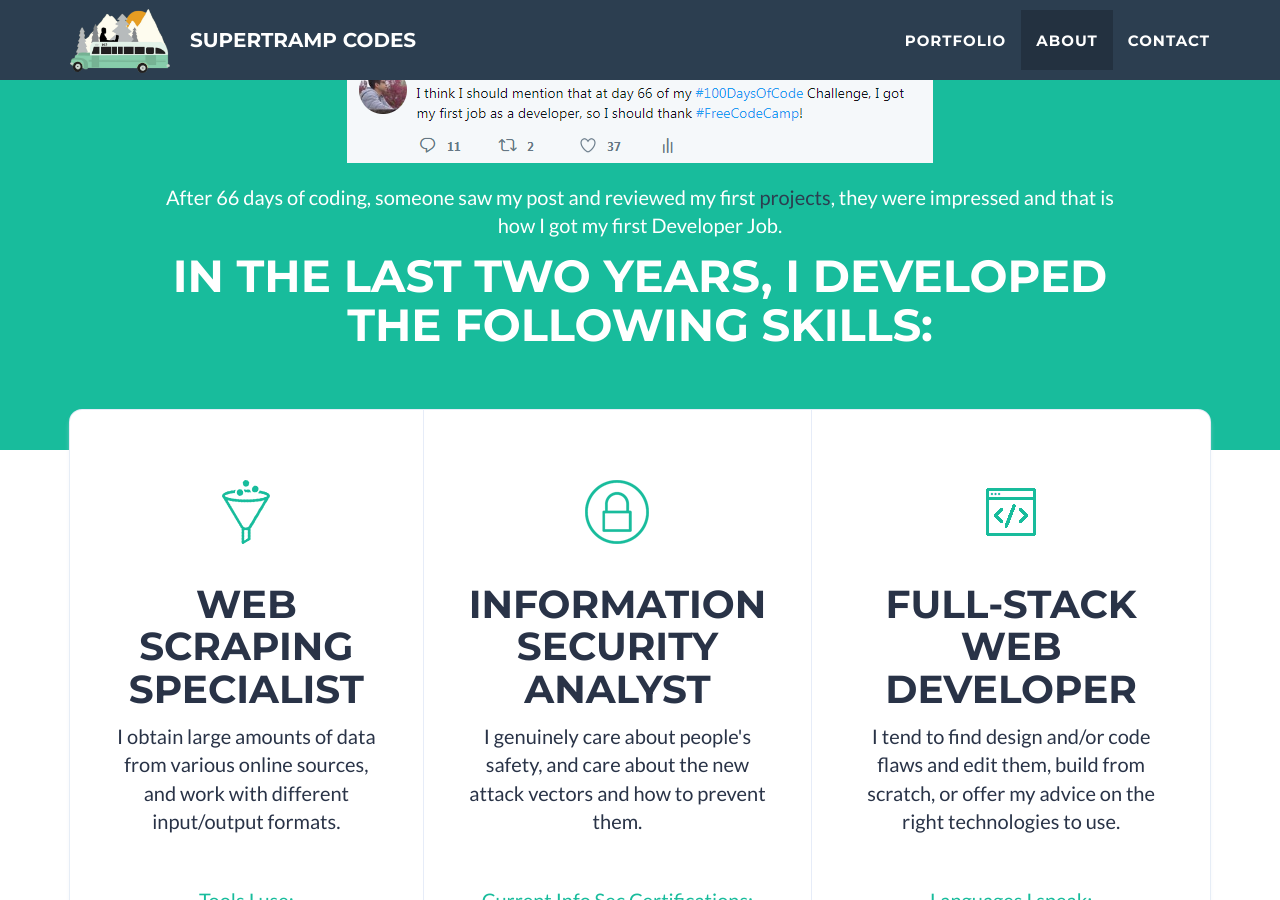
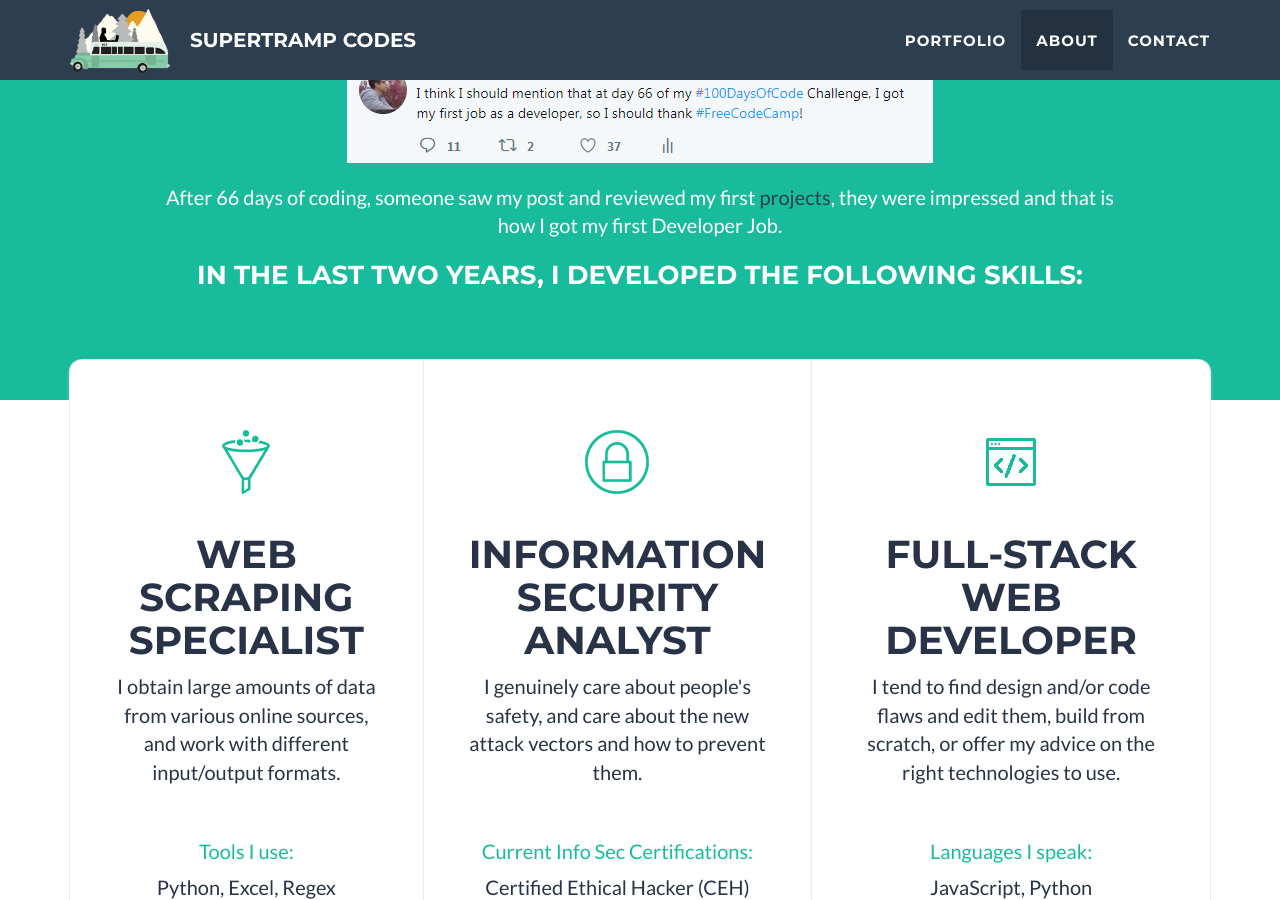
Before and after one commit to Ahmed-Elkashef/Ahmed-Elkashef.github.io, a Jekyll site: the page built from index.html, in a window 1280 px wide and 900 px high, scrolled down 1926 px. Built offline with Jekyll 4.4.1, drawn with Linux system fonts in a browser that asks for light colours.

```diff
--- a/_includes/about.html
+++ b/_includes/about.html
@@ -12,7 +12,7 @@
                     <p>2 Years ago, I wanted to take a break from my university study. I dropped a semester, went back home .. and coded for 100 consecutive days and posted my daily progress on <a href="https://twitter.com/Ahmed_Salah005">Twitter</a> under the <a href="https://medium.freecodecamp.org/join-the-100daysofcode-556ddb4579e4">#100DaysOfCode</a> hashtag.</p>
                     <img class="inline-image" src="img/twitterImage.PNG">
                     <p>After 66 days of coding, someone saw my post and reviewed my first <a href="https://codepen.io/AhmedElkashef/pens/popular/">projects</a>, they were impressed and that is how I got my first Developer Job.</p>
-                 <h2>In the last two years, I developed the following skills:</h2>
+                 <h3>In the last two years, I developed the following skills:</h3>
                 </div>
             </div>
         </div>
```
